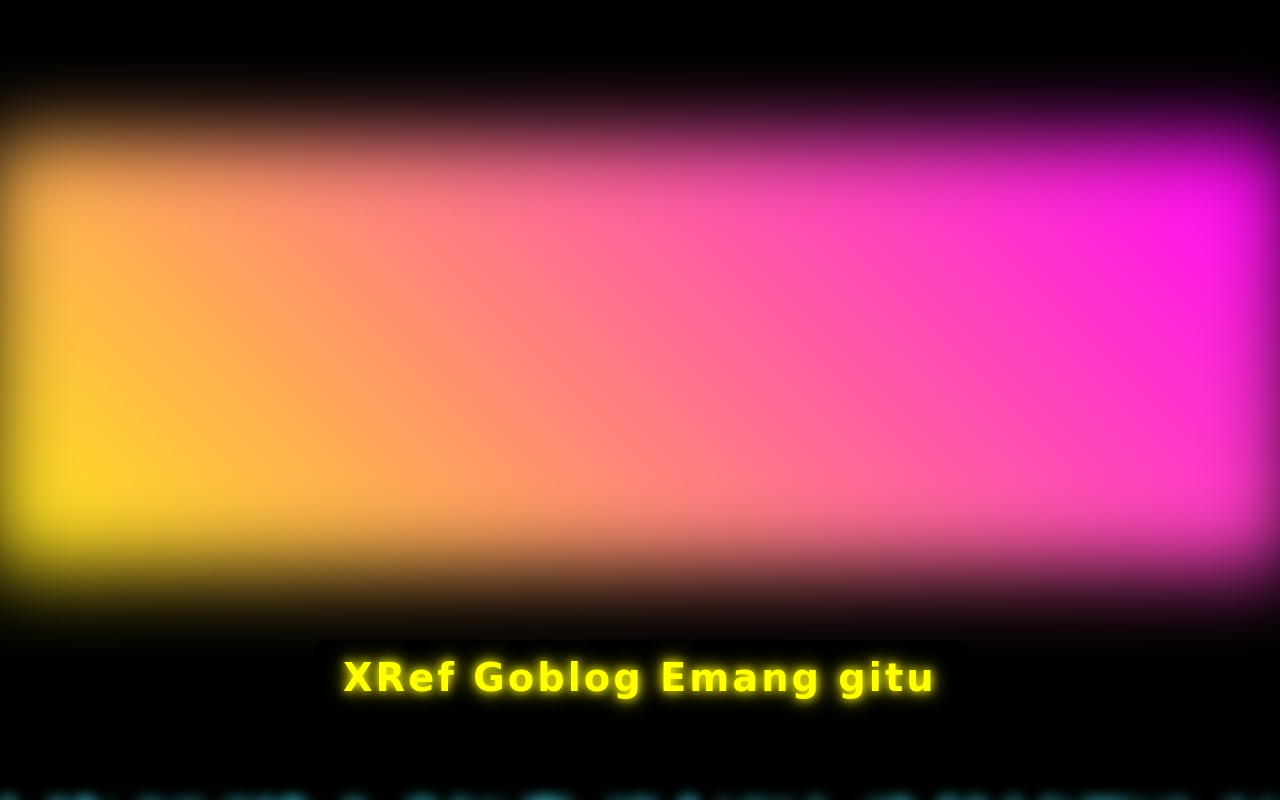
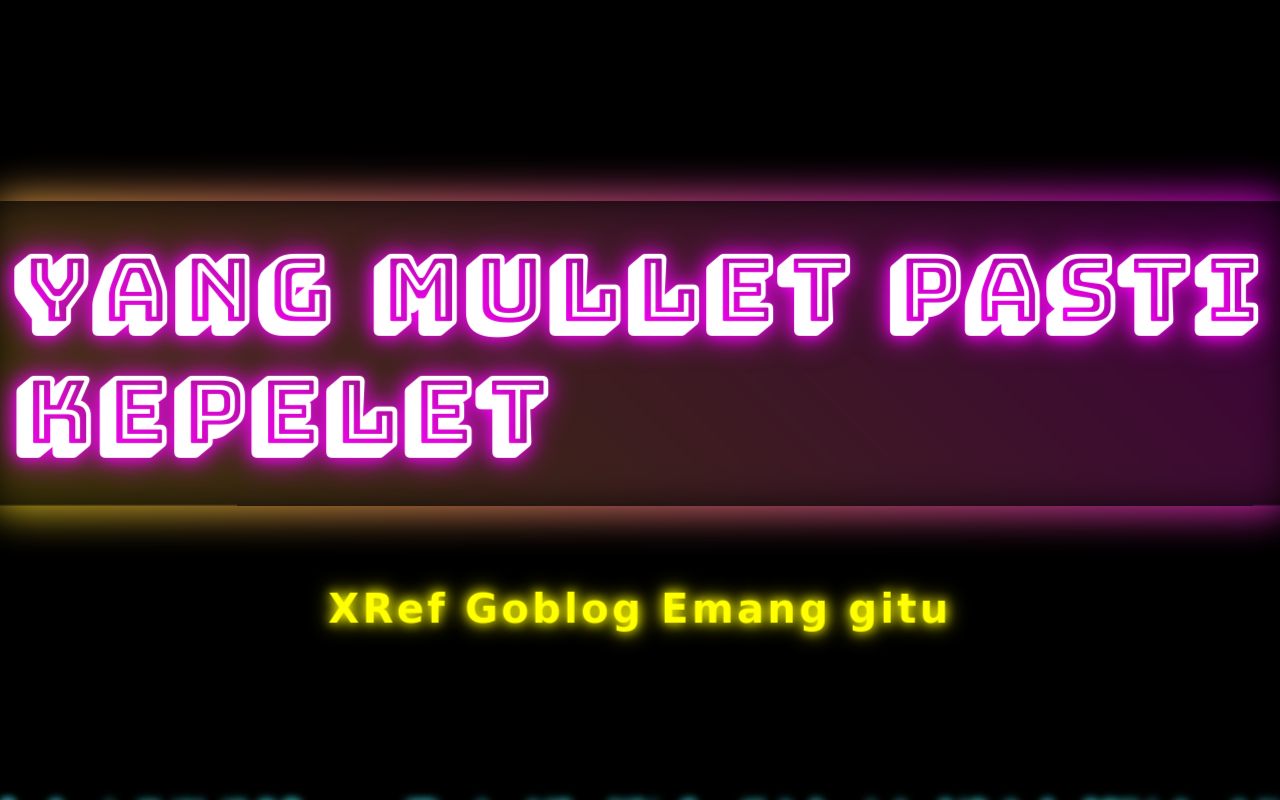
Before and after one commit to MerchPS/melet, a plain HTML site: page index.html in a window 1280 px wide. Shown: the top 800 px of the page. Drawn offline with Linux system fonts and the light colour scheme; a web font is replaced by a local one.

Commit message:
Update index.html

```diff
--- a/index.html
+++ b/index.html
@@ -34,23 +34,23 @@
             font-size: 7vw;
             font-weight: 900;
             text-transform: uppercase;
-            color: transparent;
-            background: linear-gradient(45deg, #ff00ff, #00ffff, #ffff00, #ff00ff);
-            background-size: 300%;
-            -webkit-background-clip: text;
-            background-clip: text;
-            text-shadow: none;
+            color: #fff;
+            text-shadow:
+                0 0 10px #ff00ff,
+                0 0 20px #ff00ff,
+                0 0 30px #ff00ff;
             transform-style: preserve-3d;
             animation:
                 float 6s ease-in-out infinite,
                 rotate3d 15s infinite linear,
-                gradientFlow 8s infinite,
                 pulse 3s infinite alternate;
             position: relative;
             margin-bottom: 50px;
             padding: 30px;
             z-index: 10;
             letter-spacing: 5px;
+            background: rgba(0,0,0,0.7);
+            border-radius: 20px;
         }
 
         .text-3d::before {
@@ -65,7 +65,7 @@
             background-size: 400%;
             z-index: -1;
             border-radius: 30px;
-            filter: blur(30px);
+            filter: blur(20px);
             opacity: 0.8;
             animation: borderGlow 10s linear infinite;
             transform: translateZ(-50px);
@@ -74,16 +74,14 @@
         .subtext {
             font-size: 3vw;
             font-weight: 700;
-            color: #fff;
+            color: #00ffff;
             text-shadow:
                 0 0 10px #00ffff,
-                0 0 20px #00ffff,
-                0 0 30px #00ffff;
+                0 0 20px #00ffff;
             transform-style: preserve-3d;
             animation:
                 float-sub 4s ease-in-out infinite,
-                color-change 5s infinite alternate,
-                shake 0.5s infinite alternate;
+                color-change 5s infinite alternate;
             margin-top: 30px;
             padding: 15px 30px;
             background: rgba(0,0,0,0.7);
@@ -112,26 +110,10 @@
             100% { transform: rotateX(0deg) rotateY(360deg) rotateZ(0deg); }
         }
 
-        @keyframes gradientFlow {
+        @keyframes borderGlow {
             0% { background-position: 0% 50%; }
             50% { background-position: 100% 50%; }
             100% { background-position: 0% 50%; }
-        }
-
-        @keyframes borderGlow {
-            0% {
-                background-position: 0% 50%;
-                opacity: 0.8;
-            }
-            50% {
-                background-position: 100% 50%;
-                opacity: 1;
-                filter: blur(40px);
-            }
-            100% {
-                background-position: 0% 50%;
-                opacity: 0.8;
-            }
         }
 
         @keyframes color-change {
@@ -141,13 +123,8 @@
         }
 
         @keyframes pulse {
-            0% { transform: scale(1); }
-            100% { transform: scale(1.05); }
-        }
-
-        @keyframes shake {
-            0% { transform: translateX(0); }
-            100% { transform: translateX(5px); }
+            0% { transform: scale(1); text-shadow: 0 0 10px #ff00ff, 0 0 20px #ff00ff; }
+            100% { transform: scale(1.05); text-shadow: 0 0 20px #ff00ff, 0 0 40px #ff00ff; }
         }
 
         /* === PARTICLE SYSTEM === */
@@ -168,7 +145,7 @@
                 rgba(0,255,255,0.8) 50%,
                 rgba(255,255,0,0.8) 100%);
             border-radius: 50%;
-            filter: blur(8px);
+            filter: blur(5px);
             animation: floatParticle linear infinite;
         }
 
@@ -184,19 +161,6 @@
                 opacity: 0;
             }
         }
-
-        /* === 3D LAYER EFFECT === */
-        .text-3d span {
-            display: inline-block;
-            position: relative;
-            transform-style: preserve-3d;
-            animation: layerFloat 4s infinite ease-in-out;
-        }
-
-        @keyframes layerFloat {
-            0%, 100% { transform: translateZ(0); }
-            50% { transform: translateZ(30px); }
-        }
     </style>
 </head>
 <body>
@@ -204,31 +168,7 @@
 
     <div class="scene">
         <h1 class="text-3d">
-            <span>Y</span>
-            <span>A</span>
-            <span>N</span>
-            <span>G</span>
-            <span> </span>
-            <span>M</span>
-            <span>U</span>
-            <span>L</span>
-            <span>L</span>
-            <span>E</span>
-            <span>T</span>
-            <span> </span>
-            <span>P</span>
-            <span>A</span>
-            <span>S</span>
-            <span>T</span>
-            <span>I</span>
-            <span> </span>
-            <span>K</span>
-            <span>E</span>
-            <span>P</span>
-            <span>E</span>
-            <span>L</span>
-            <span>E</span>
-            <span>T</span>
+            YANG MULLET PASTI KEPELET
         </h1>
 
         <div class="subtext">
@@ -239,7 +179,7 @@
     <script>
         // === ULTRA PARTICLE SYSTEM ===
         const particlesContainer = document.getElementById('particles');
-        const particleCount = 150;
+        const particleCount = 100;
 
         for (let i = 0; i < particleCount; i++) {
             const particle = document.createElement('div');
@@ -271,29 +211,23 @@
         const subText = document.querySelector('.subtext');
 
         mainText.addEventListener('mouseenter', () => {
-            mainText.style.animation = 'float 2s ease-in-out infinite, rotate3d 5s infinite linear, gradientFlow 4s infinite, pulse 1s infinite alternate';
+            mainText.style.animation = 'float 2s ease-in-out infinite, rotate3d 5s infinite linear, pulse 1s infinite alternate';
             mainText.style.filter = 'brightness(1.5)';
         });
 
         mainText.addEventListener('mouseleave', () => {
-            mainText.style.animation = 'float 6s ease-in-out infinite, rotate3d 15s infinite linear, gradientFlow 8s infinite, pulse 3s infinite alternate';
+            mainText.style.animation = 'float 6s ease-in-out infinite, rotate3d 15s infinite linear, pulse 3s infinite alternate';
             mainText.style.filter = 'brightness(1)';
         });
 
         subText.addEventListener('mouseenter', () => {
-            subText.style.animation = 'float-sub 2s ease-in-out infinite, color-change 2s infinite alternate, shake 0.2s infinite alternate';
+            subText.style.animation = 'float-sub 2s ease-in-out infinite, color-change 2s infinite alternate';
             subText.style.transform = 'scale(1.2)';
         });
 
         subText.addEventListener('mouseleave', () => {
-            subText.style.animation = 'float-sub 4s ease-in-out infinite, color-change 5s infinite alternate, shake 0.5s infinite alternate';
+            subText.style.animation = 'float-sub 4s ease-in-out infinite, color-change 5s infinite alternate';
             subText.style.transform = 'scale(1)';
-        });
-
-        // === 3D LETTER ANIMATION ===
-        const letters = document.querySelectorAll('.text-3d span');
-        letters.forEach((letter, index) => {
-            letter.style.animationDelay = `${index * 0.1}s`;
         });
     </script>
 </body>
```
